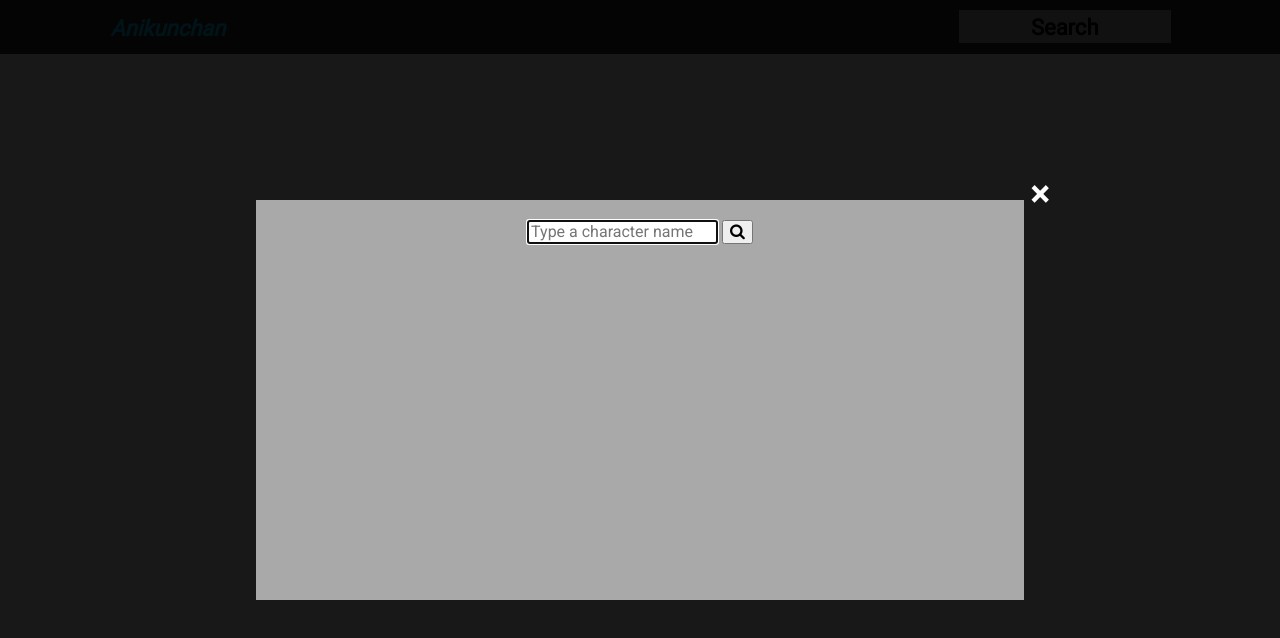
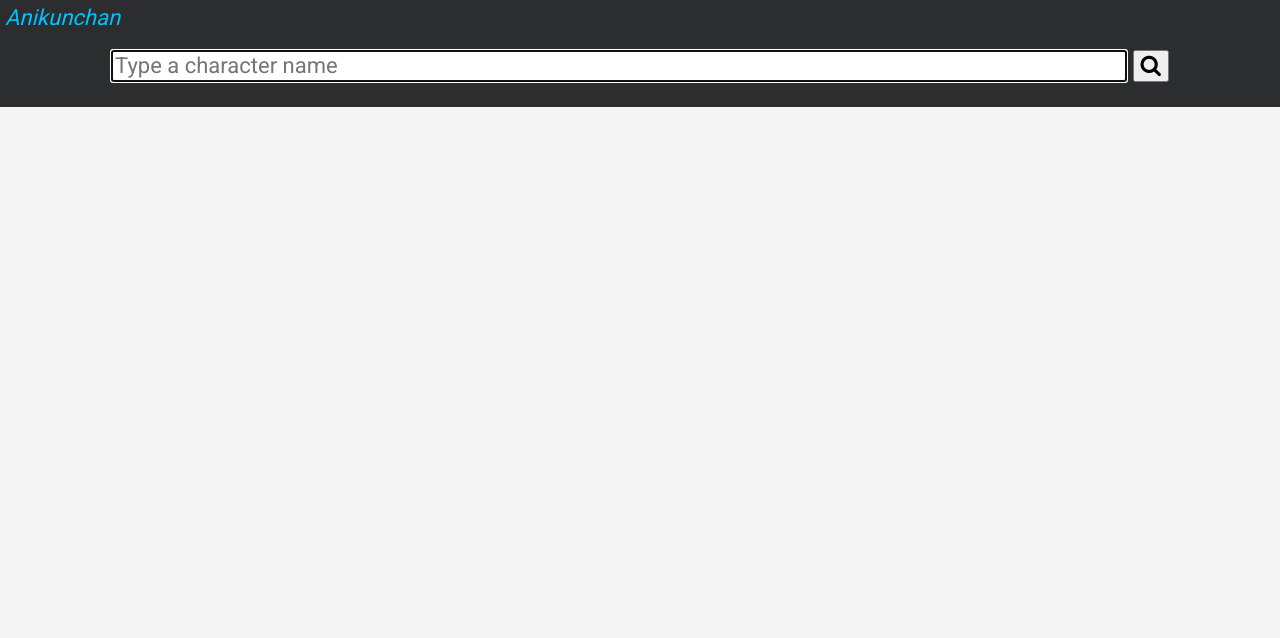
Before and after one commit to gilmoreg/anikunchan, a plain HTML site: page index.html in a window 1280 px wide. Drawn offline with nearby package versions, Linux system fonts and the light colour scheme.

Commit message:
moved search

```diff
--- a/app.js
+++ b/app.js
@@ -248,22 +248,18 @@ const Anilist = ( () => {
 	}
 })();
 
-const searchModal = () => {
-	let html = '<div class="search-box">' +
-	'<form id="al-search-form" action="javascript:performSearch()"><input id="al-query" type="text" name="search" placeholder="Type a character name" required>' +
-	' <button type="submit" ><i class="fa fa-search" aria-hidden="true"></i></button></form></div><div class="al-search-results"</div>';
-	openModal(html);
+const search = () => {
+	$('.search').removeClass('hidden');
 	$('#al-query').focus();
 }
 
 const performSearch = () => {
 	const query = $('#al-query').val();
 	Anilist.characterSearch(query, renderSearch);
-	//closeModal();
 }
 
 const renderSearch = (data) => {
-	// bad search is giving an Error object which throws an error when I try to ForEach on it
+	$('.search').removeClass('hidden');
 	let html = '';
 	if(data.error) {
 		$('.al-search-results').html("No results");
@@ -284,7 +280,7 @@ const renderSearch = (data) => {
 	$('.al-search-results').html(html);
 	$('.aniCharSearch').on('click', (event) => {
 		event.preventDefault();
-		closeModal();
+		$('.search').addClass('hidden');
 		Anilist.getCharacterData($(event.target).closest('.aniCharSearch').attr('id'), createPage);
 	});
 }
@@ -326,5 +322,5 @@ const setLinks = (query) => {
 }
 
 $(document).ready(function() {
-	searchModal();
+	search();
 });
--- a/index.html
+++ b/index.html
@@ -14,15 +14,21 @@
 </head>
 <nav>
   <div class="row header">
-    <div class="col-1"></div>
-    <div class="col-2 logo"><h1>Anikunchan</h1></div>
-    <div class="col-6"></div>
-    <div class="col-2 search-button" onclick="searchModal()">Search</div>
-    <div class="col-1"></div>
+    <div class="logo" onclick="search()">Anikunchan</div>
+    <div class="search-box">
+      <form id="al-search-form" action="javascript:performSearch()">
+        <input id="al-query" type="text" name="search" placeholder="Type a character name" required>
+        <button type="submit" ><i class="fa fa-search" aria-hidden="true"></i></button>
+      </form>
+    </div>
   </div>
 </nav>
 <body>
   <div class="overlay"></div>
+  <div class="row search hidden">
+
+    <div class="al-search-results"></div>
+  </div>
   <div class="row background hidden">
     <div class="col-1"></div>
     <!-- Left Column -->
--- a/styles/main.css
+++ b/styles/main.css
@@ -10,7 +10,6 @@ nav {
 }
 
 nav .header {
-	height: 2em;
 }
 
 nav .logo {
@@ -22,6 +21,10 @@ nav .logo {
 nav h1 {
 	font-size: 22px;
 	margin-top: 0.5em;
+}
+
+nav .search-box {
+	text-align: center;
 }
 
 nav .search-button {
@@ -162,6 +165,7 @@ h2 {
 	display: flex;
 	justify-content: space-around;
 	flex-flow: row wrap;
+	background-color: #355a6f;
 }
 
 .aniCharSearch {
@@ -182,6 +186,9 @@ h2 {
 	object-fit: contain;
 }
 
+.aniCharSearch:hover {
+	background-color: #fff8cc;
+}
 
 .red {
   outline: 1px solid red;
```
